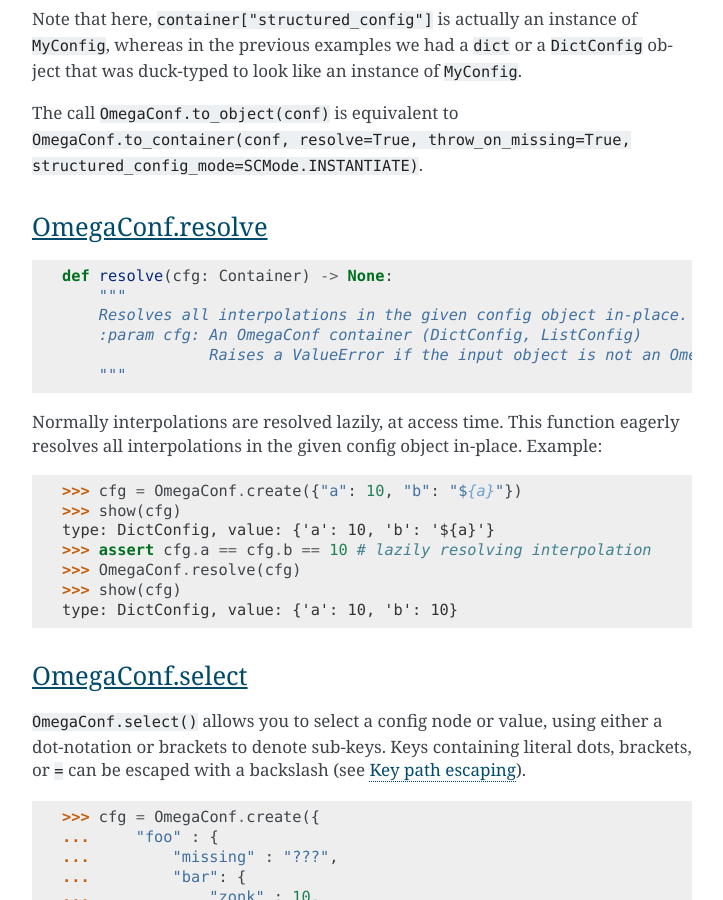
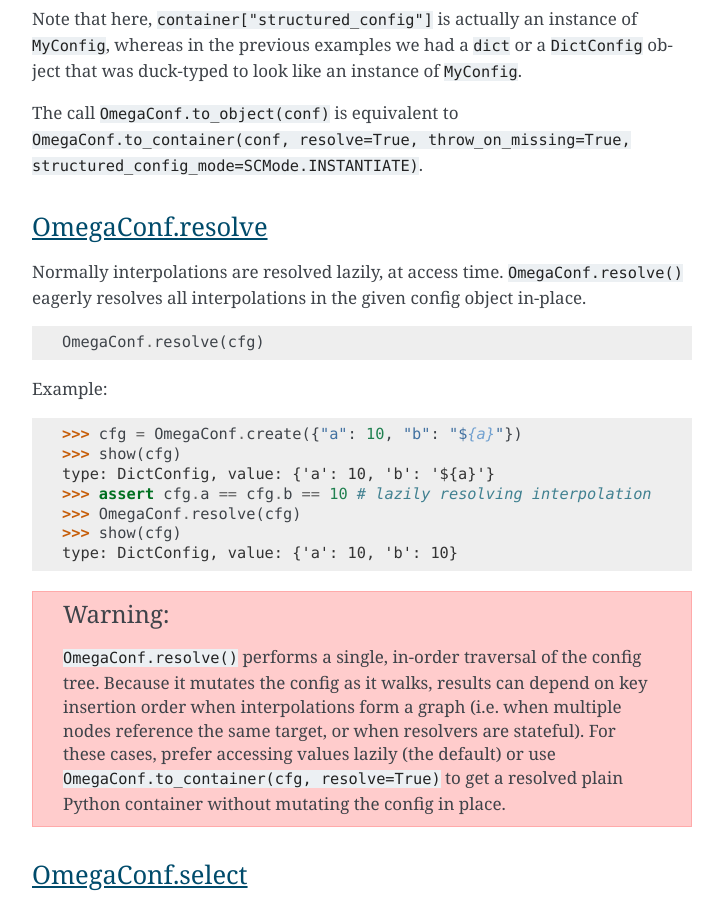
Before and after one commit to omry/omegaconf, a Sphinx documentation site: the page built from docs/source/usage.rst, in a window 1280 px wide and 900 px high, scrolled down 15516 px. Shown: the whole window, without its empty margins (388-1111 px from the left). Built offline with Sphinx 7.4.7, drawn with Linux system fonts in a browser that asks for light colours.

Commit message:
Document OmegaConf.resolve order-sensitivity limitation
OmegaConf.resolve() performs a single in-order traversal and mutates
the config as it walks. This makes it order-sensitive when interpolations
form a graph (multiple nodes referencing the same target, or stateful
resolvers). Document this limitation clearly in both the docstring and
the usage docs, with a note pointing to lazy access or to_container()
as alternatives for complex cases.

See #1112

```diff
--- a/docs/source/usage.rst
+++ b/docs/source/usage.rst
@@ -750,17 +750,14 @@ structured_config_mode=SCMode.INSTANTIATE)``.
 
 OmegaConf.resolve
 ^^^^^^^^^^^^^^^^^
+
+Normally interpolations are resolved lazily, at access time.
+``OmegaConf.resolve()`` eagerly resolves all interpolations in the given config object in-place.
+
 .. code-block:: python
 
-    def resolve(cfg: Container) -> None:
-        """
-        Resolves all interpolations in the given config object in-place.
-        :param cfg: An OmegaConf container (DictConfig, ListConfig)
-                    Raises a ValueError if the input object is not an OmegaConf container.
-        """
+    OmegaConf.resolve(cfg)
 
-Normally interpolations are resolved lazily, at access time.
-This function eagerly resolves all interpolations in the given config object in-place.
 Example:
 
 .. doctest::
@@ -772,6 +769,16 @@ Example:
     >>> OmegaConf.resolve(cfg)
     >>> show(cfg)
     type: DictConfig, value: {'a': 10, 'b': 10}
+
+.. warning::
+
+    ``OmegaConf.resolve()`` performs a single, in-order traversal of the config
+    tree.  Because it mutates the config as it walks, results can depend on key
+    insertion order when interpolations form a graph (i.e. when multiple nodes
+    reference the same target, or when resolvers are stateful).
+    For these cases, prefer accessing values lazily (the default) or use
+    ``OmegaConf.to_container(cfg, resolve=True)`` to get a resolved plain Python
+    container without mutating the config in place.
 
 OmegaConf.select
 ^^^^^^^^^^^^^^^^
```
Also changed, not shown: 1 other file.
